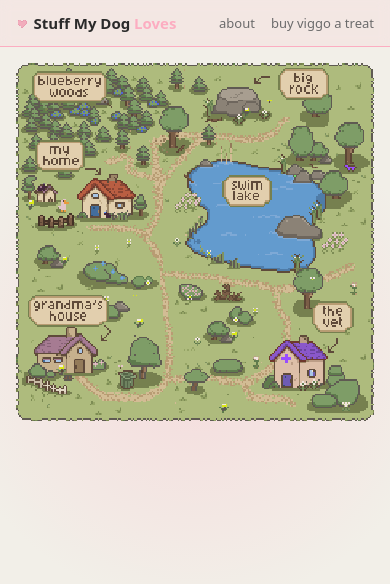
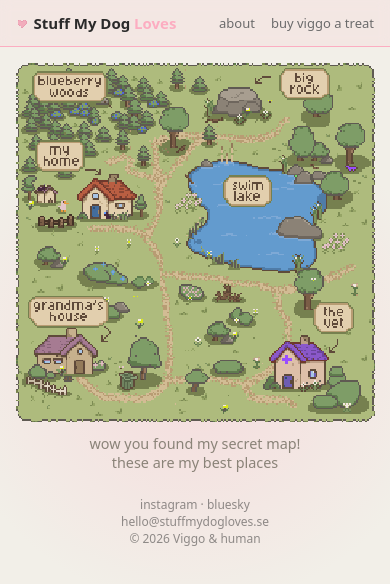
Before and after one commit to osmy25/stuff-my-dog-loves, a Next.js app: page /map in a window 390 px wide. Shown: the top 584 px of the page. Built offline with nearby package versions, Linux system fonts and the light colour scheme.

Commit message:
fixing mobile footer and text map

```diff
--- a/app/map/page.jsx
+++ b/app/map/page.jsx
@@ -10,6 +10,36 @@ export default function MapPage() {
   return (
     <main className={styles.page}>
       <MapClient />
+
+      <p className={styles.note}>
+        wow you found my secret map!
+        <br />
+        these are my best places
+      </p>
+
+      <div className={styles.mobileFooter}>
+        <div>
+          <a
+            href="https://www.instagram.com/stuffmydogloves.ig"
+            target="_blank"
+            rel="noopener noreferrer"
+          >
+            instagram
+          </a>{" "}
+          ·{" "}
+          <a
+            href="https://bsky.app/profile/stuffmydogloves.bsky.social"
+            target="_blank"
+            rel="noopener noreferrer"
+          >
+            bluesky
+          </a>
+        </div>
+
+        <div>hello@stuffmydogloves.se</div>
+
+        <div>© 2026 Viggo & human</div>
+      </div>
     </main>
   );
 }
--- a/app/map/page.module.css
+++ b/app/map/page.module.css
@@ -1,11 +1,15 @@
 .page {
   min-height: auto;
   display: flex;
-  justify-content: center;
-  align-items: flex-start;
+  flex-direction: column;
+  align-items: center;
 
   margin-top: -1rem;
   margin-bottom: -2rem;
+}
+
+.note {
+  display: none;
 }
 
 .mapContainer {
@@ -143,6 +147,10 @@
   content: none;
 }
 
+.mobileFooter {
+  display: none;
+}
+
 @keyframes appear {
   from {
     opacity: 0;
@@ -156,7 +164,7 @@
 @media (max-width: 600px) {
   .page {
     margin-top: -0.5rem;
-    margin-bottom: -1.5rem;
+    margin-bottom: 0;
   }
 
   .mapContainer {
@@ -168,4 +176,43 @@
     font-size: 0.75rem;
     padding: 0.35rem 0.55rem;
   }
+
+  .note {
+    display: block;
+    margin-top: 0.75rem;
+    margin-bottom: 0rem;
+    text-align: center;
+    color: #8a8378;
+    font-size: 0.9rem;
+  }
+
+  .mobileFooter {
+    display: block;
+
+    margin-top: 1.5rem;
+    padding-bottom: 1rem;
+
+    font-size: 0.75rem;
+    opacity: 0.5;
+    text-align: center;
+  }
+
+  .mobileFooter a {
+    color: inherit;
+    text-decoration: none;
+  }
+
+  .mobileFooter a:visited {
+    color: inherit;
+  }
+
+  .mobileFooter a:hover {
+    color: inherit;
+    text-decoration: none;
+  }
+
+  .mobileFooter a:active {
+    color: inherit;
+  }
+
 }
```
